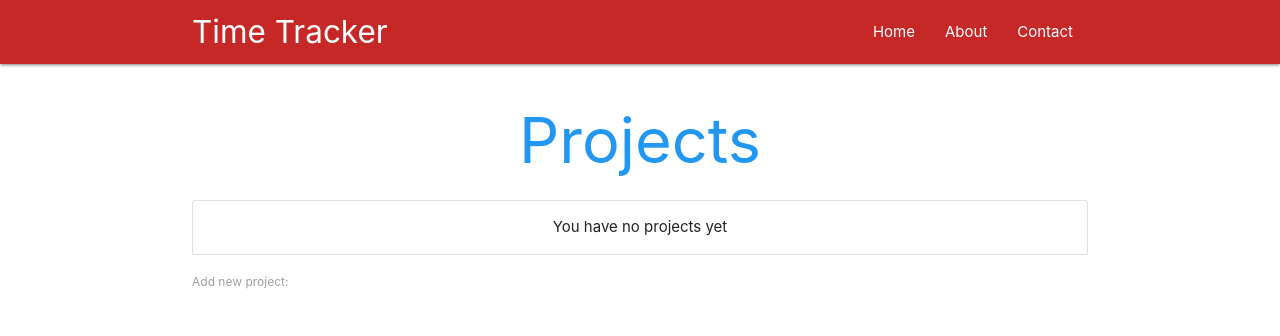
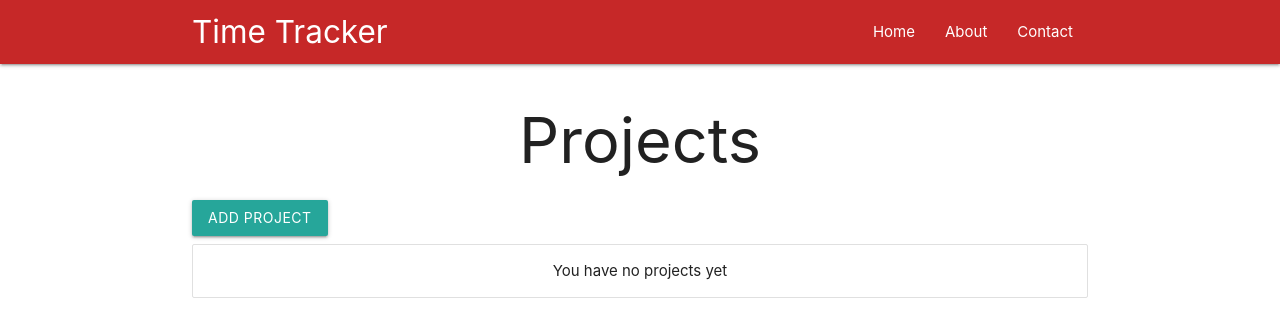
Before and after one commit to adambergman1/TimeTracker-React-Electron, a React (Create React App) app: page / in a window 1280 px wide. Shown: the top 336 px of the page. Built offline with nearby package versions, Linux system fonts and the light colour scheme.

Commit message:
Adding modal popups for when adding project or removing as well as for removing a task

```diff
--- a/src/App.js
+++ b/src/App.js
@@ -1,6 +1,6 @@
 import React, { Component } from 'react'
 import NavBar from './components/pages/elements/NavBar'
-import { BrowserRouter, Route } from 'react-router-dom'
+import { BrowserRouter, Route, Switch } from 'react-router-dom'
 import Home from './components/pages/Home'
 import About from './components/pages/About'
 import Contact from './components/pages/Contact'
@@ -11,10 +11,12 @@ class App extends Component {
     return (
       <BrowserRouter>
         <NavBar />
-        <Route exact path='/' component={Home} />
-        <Route path='/About' component={About} />
-        <Route path='/Contact' component={Contact} />
-        <Route path='/:project_name' component={Tasks} />
+        <Switch>
+          <Route exact path='/' component={Home} />
+          <Route path='/About' component={About} />
+          <Route path='/Contact' component={Contact} />
+          <Route path='/:project_name' component={Tasks} />
+        </Switch>
       </BrowserRouter>
     )
   }
--- a/src/components/pages/About.js
+++ b/src/components/pages/About.js
@@ -2,8 +2,8 @@ import React from 'react'
 
 const About = () => {
   return (
-    <div className='container'>
-      <h4 className='center'>About</h4>
+    <div className='container about'>
+      <h1 className='center'>About</h1>
       <p>Lorem ipsum dolor sit amet...</p>
     </div>
   )
--- a/src/components/pages/Contact.js
+++ b/src/components/pages/Contact.js
@@ -2,8 +2,8 @@ import React from 'react'
 
 const Contact = () => {
   return (
-    <div className='container'>
-      <h4 className='center'>Contact</h4>
+    <div className='container contact'>
+      <h1 className='center'>Contact</h1>
       <p>Lorem ipsum dolor sit amet...</p>
     </div>
   )
--- a/src/components/pages/Home.js
+++ b/src/components/pages/Home.js
@@ -1,6 +1,8 @@
 import React, { Component } from 'react'
 import Projects from '../projects/Projects'
 import AddProject from '../projects/AddProject'
+import { Modal, Button } from 'react-materialize'
+
 
 class Home extends Component {
   state = {
@@ -49,11 +51,12 @@ class Home extends Component {
 
   render () {
     return (
-      <div className="container">
-        <h1 className='center blue-text'>Projects</h1>
-        <Projects projects={this.state.projects}
-        deleteProject={this.deleteProject} />
-        <AddProject addProject={this.addProject} />
+      <div className="container home">
+        <h1 className='center'>Projects</h1>
+        <Modal trigger={<Button>Add project</Button>}>
+          <AddProject addProject={this.addProject} />
+        </Modal>
+        <Projects projects={this.state.projects} deleteProject={this.deleteProject} />
       </div>
     )
   }
--- a/src/components/pages/elements/NavBar.js
+++ b/src/components/pages/elements/NavBar.js
@@ -1,11 +1,12 @@
 import React from 'react'
 import { NavLink } from 'react-router-dom'
+// import { Navbar } from 'react-materialize'
 
 const NavBar = () => {
   return (
     <nav className='nav-wrapper red darken-3'>
       <div className='container'>
-        <a href='/' className='brand-logo'>Time Tracker</a>
+        <NavLink to='/' className='brand-logo hide-on-med-and-down'>Time Tracker</NavLink>
         <ul className='right'>
           <li><NavLink to='/'>Home</NavLink></li>
           <li><NavLink to='/About'>About</NavLink></li>
--- a/src/components/projects/AddProject.js
+++ b/src/components/projects/AddProject.js
@@ -21,7 +21,7 @@ class AddProject extends Component {
     return (
       <form onSubmit={this.handleSubmit}>
         <label>Add new project:</label>
-        <input type="text" onChange={this.handleChange} value={this.state.name} />
+        <input type="text" onChange={this.handleChange} value={this.state.name} placeholder="The name of your project" />
       </form>
     )
   }
--- a/src/components/projects/Projects.js
+++ b/src/components/projects/Projects.js
@@ -15,7 +15,7 @@ const Projects = ({ projects, deleteProject }) => {
           <div className='actions'>
             <Modal trigger={<span className='remove-icon'><img src={deleteIcon} className='delete-icon' alt='Delete project' /></span>}>
               <p>Are you sure that you want to remove this project? All tasks related to it will be removed.</p>
-              <span className='remove-icon' onClick={() => { deleteProject(project) }}>DELETE</span>
+              <span className='btn red' onClick={() => { deleteProject(project) }}>DELETE</span>
             </Modal>
 
           </div>
--- a/src/components/projects/todos/Tasks.js
+++ b/src/components/projects/todos/Tasks.js
@@ -53,7 +53,7 @@ class Tasks extends Component {
               <div className='actions'>
                 <Modal trigger={<span className='remove-icon'><img src={deleteIcon} className='delete-icon' alt='Delete task' /></span>}>
                   <p>Are you sure that you want to remove this task?</p>
-                  <span className='remove-icon' onClick={() => { this.deleteTask(task.id) }}>DELETE</span>
+                  <span className='btn red' onClick={() => { this.deleteTask(task.id) }}>DELETE</span>
                 </Modal>
               </div>
           </div>
```
